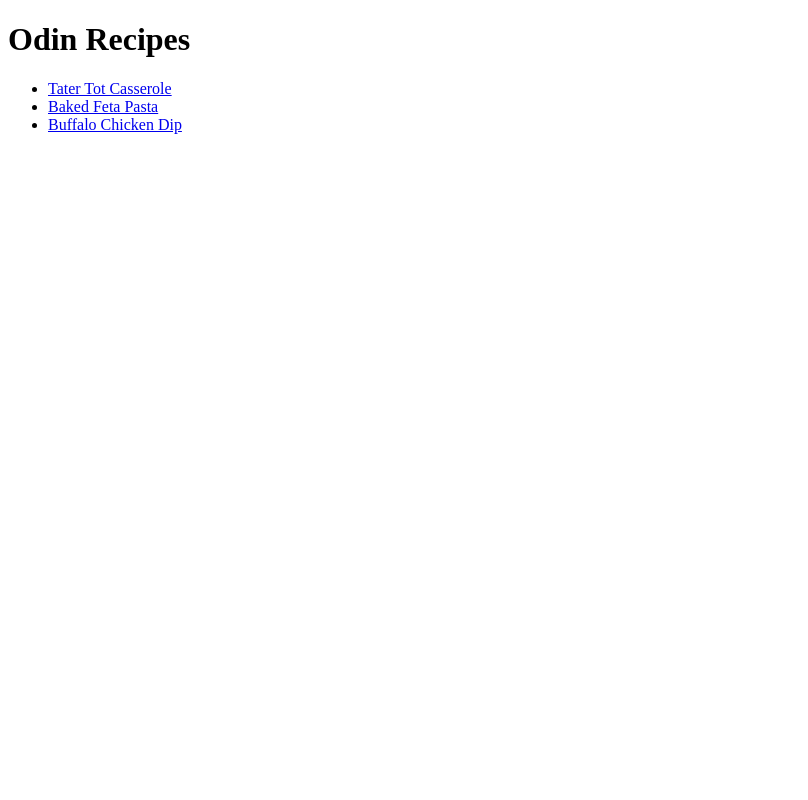
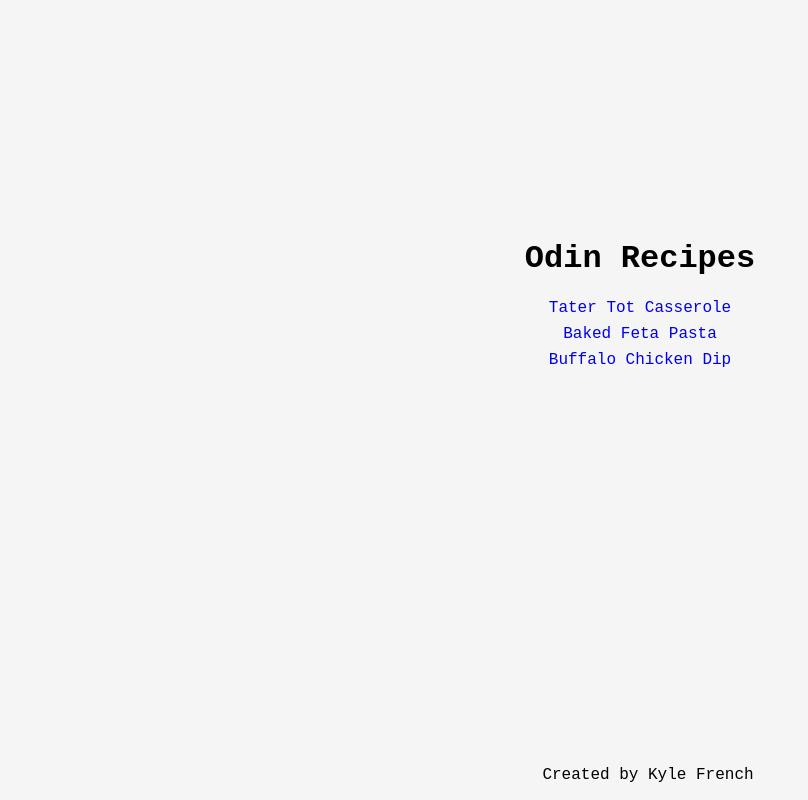
Before and after one commit to whoisKyle/odin-recipes, a plain HTML site: page index.html in a window 1280 px wide. Shown: the whole page, without its empty margins (0-808 px from the left). Drawn offline with Linux system fonts and the light colour scheme.

Commit message:
Style homepage
Add some basic styling to the page.

```diff
--- a/index.html
+++ b/index.html
@@ -1,17 +1,30 @@
 <!DOCTYPE html>
 <html lang="en">
+
 <head>
     <meta charset="UTF-8">
     <meta name="viewport" content="width=device-width, initial-scale=1.0">
     <title>Odin Recipes</title>
-    <link rel="stylesheet" href="style.ss">
+    <link rel="stylesheet" href="style.css">
 </head>
+
 <body>
+
+
+    <div class="center">
         <h1>Odin Recipes</h1>
         <ul>
             <li><a href="recipes/tatertot_casserole.html">Tater Tot Casserole</a></li>
             <li><a href="recipes/baked_feta_pasta.html">Baked Feta Pasta</a></li>
             <li><a href="recipes/buffalo_chicken_dip.html">Buffalo Chicken Dip</a></li>
         </ul>
+    </div>
+
+
+
+<footer>
+    <p id="footer-text">Created by Kyle French</p>
+</footer>
+
 </body>
 </html>
--- a/style.css
+++ b/style.css
@@ -1,3 +1,41 @@
 * {
     box-sizing: border-box;
+    font-family: 'Courier New', Courier, monospace
 }
+
+html {
+    background-color: whitesmoke;
+}
+
+footer {
+    width: 100%;
+    position: absolute;
+    bottom: 0;
+}
+
+#footer-text {
+    text-align: center;
+}
+
+ul {
+    padding: 0;
+}
+
+li {
+    margin-bottom: .5em;
+}
+
+a {
+    text-decoration: none;
+
+}
+
+a:hover {
+
+    font-size: 20px;
+}
+
+.center {
+    text-align: center;
+    margin-top: 19%;
+}
```
Lines whose indentation alone changed are shown as unchanged.
